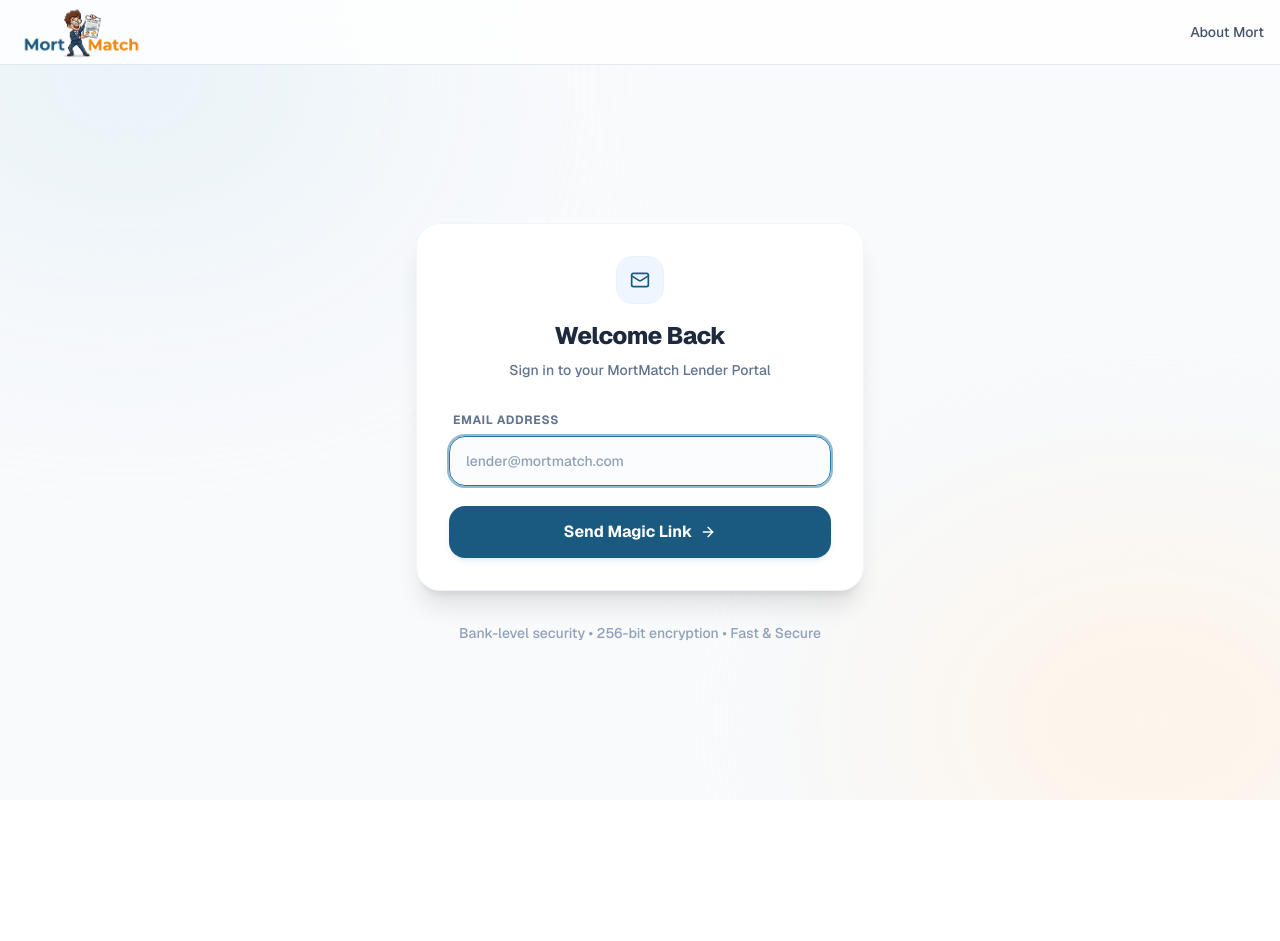
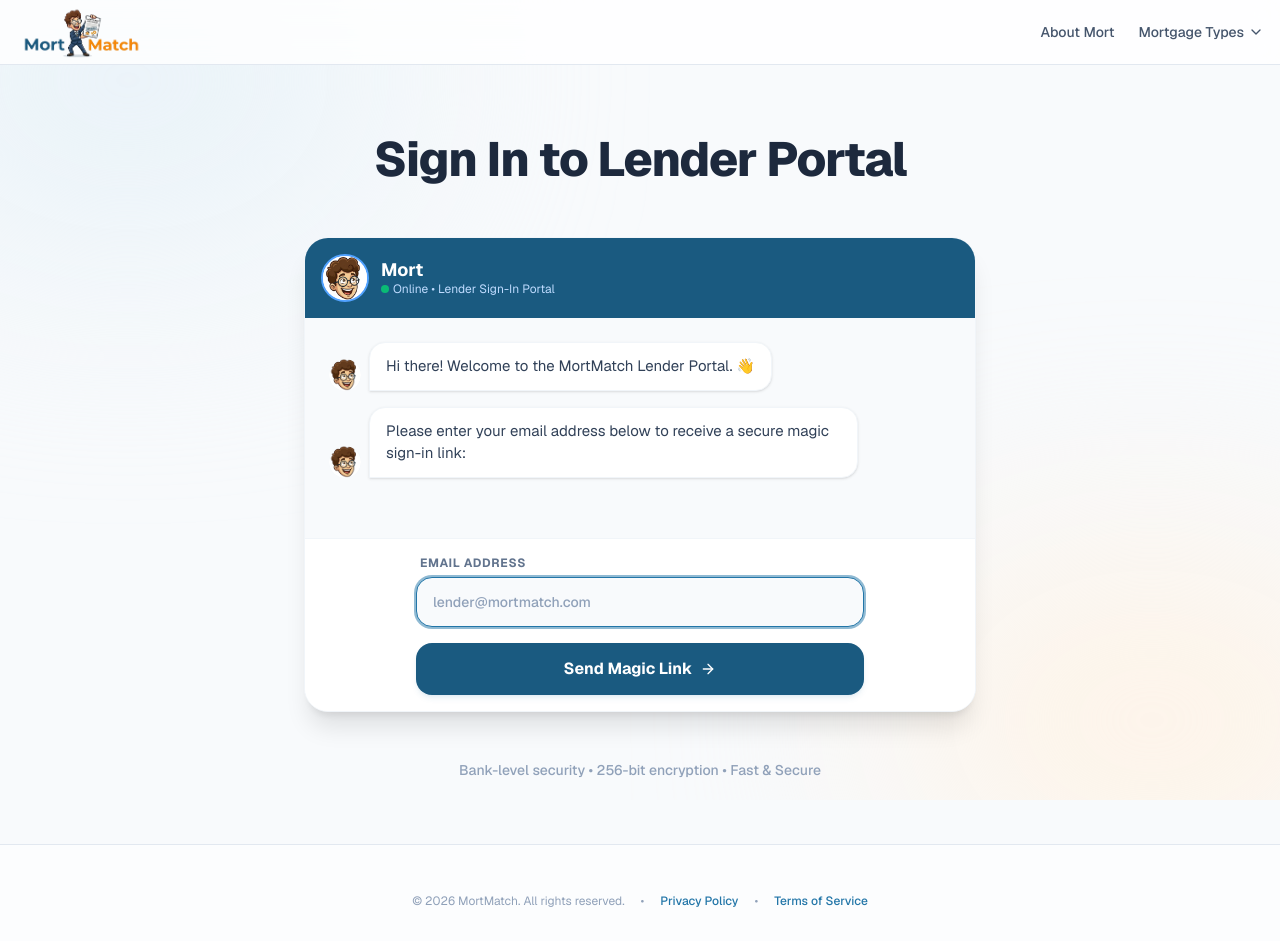
Before and after one commit to hartmanryan/mortmatch, a Next.js app: page /login in a window 1280 px wide. Before the commit the page ends 800 px from the top, so only its background shows below. Built offline with nearby package versions, Linux system fonts and the light colour scheme.

Commit message:
Style login page like homepage chatbot and synchronize header dropdown navigation

```diff
--- a/src/app/login/page.tsx
+++ b/src/app/login/page.tsx
@@ -5,6 +5,7 @@ import { Mail, ArrowRight, Loader2, CheckCircle2 } from 'lucide-react';
 import { createBrowserClient } from '@supabase/ssr';
 import Image from 'next/image';
 import Link from 'next/link';
+import Footer from "@/components/Footer";
 
 export default function LoginPage() {
   const [email, setEmail] = useState('');
@@ -53,44 +54,116 @@ export default function LoginPage() {
               <Image src="/mortlogo.png" alt="MortMatch" fill className="object-contain object-left" />
             </div>
           </Link>
-          <nav className="flex items-center gap-6 text-sm font-medium text-slate-600">
+          <nav className="hidden md:flex items-center gap-6 text-sm font-medium text-slate-600">
             <Link href="/about" className="hover:text-blue-600 transition-colors">About Mort</Link>
+            <div className="relative group">
+              <button className="flex items-center gap-1 hover:text-blue-600 transition-colors py-2">
+                Mortgage Types
+                <svg xmlns="http://www.w3.org/2000/svg" width="16" height="16" viewBox="0 0 24 24" fill="none" stroke="currentColor" strokeWidth="2" strokeLinecap="round" strokeLinejoin="round"><path d="m6 9 6 6 6-6"/></svg>
+              </button>
+              <div className="absolute top-full right-0 mt-0 w-48 bg-white border border-slate-200 rounded-xl shadow-lg opacity-0 invisible group-hover:opacity-100 group-hover:visible transition-all duration-200 overflow-hidden flex flex-col z-50">
+                <Link href="/first" className="px-4 py-3 hover:bg-slate-50 transition-colors border-b border-slate-100 text-slate-700 hover:text-blue-600">First Time Buyer</Link>
+                <Link href="/refinance" className="px-4 py-3 hover:bg-slate-50 transition-colors border-b border-slate-100 text-slate-700 hover:text-blue-600">Refinance</Link>
+                <Link href="/self-employed" className="px-4 py-3 hover:bg-slate-50 transition-colors border-b border-slate-100 text-slate-700 hover:text-blue-600">Self Employed</Link>
+                <Link href="/reverse" className="px-4 py-3 hover:bg-slate-50 transition-colors text-slate-700 hover:text-blue-600">Reverse Mortgage</Link>
+              </div>
+            </div>
           </nav>
         </div>
       </header>
 
       {/* Main Container */}
-      <main className="relative z-10 flex-1 flex flex-col items-center justify-center px-4 py-16">
-        <div className="w-full max-w-md bg-white rounded-3xl shadow-xl border border-slate-100 p-8 flex flex-col">
-          <div className="text-center mb-8">
-            <div className="inline-flex items-center justify-center w-12 h-12 rounded-2xl bg-blue-50 text-blue-600 mb-4 border border-blue-100">
-              <Mail className="w-5 h-5" />
-            </div>
-            <h1 className="text-2xl font-extrabold text-slate-800 mb-2 tracking-tight">Welcome Back</h1>
-            <p className="text-slate-500 text-sm font-medium">Sign in to your MortMatch Lender Portal</p>
+      <main className="relative z-10 flex-1 flex flex-col items-center justify-center px-4 py-12 md:py-16">
+        <div className="text-center mb-8 max-w-2xl flex flex-col items-center">
+          <h1 className="text-4xl md:text-5xl font-extrabold text-slate-800 tracking-tight mb-4 leading-tight">
+            Sign In to Lender Portal
+          </h1>
         </div>
 
-          {sent ? (
-            <div className="text-center space-y-6 animate-fade-in">
-              <div className="bg-emerald-50 border border-emerald-100 rounded-2xl p-5 text-left flex items-start gap-3">
-                <CheckCircle2 className="w-5 h-5 text-emerald-600 shrink-0 mt-0.5" />
+        {/* Chat UI Form Box */}
+        <div className="w-full max-w-2xl mx-auto bg-white rounded-3xl shadow-xl overflow-hidden border border-slate-100 flex flex-col transition-all duration-300">
+          {/* Blue Chat Header */}
+          <div className="bg-blue-600 p-4 text-white flex items-center gap-3">
+            <div className="relative w-12 h-12 bg-white rounded-full p-1 overflow-hidden shrink-0 border-2 border-blue-400">
+              <Image src="/mort_face.png" alt="Mort" fill className="object-cover" />
+            </div>
             <div>
-                  <p className="text-emerald-800 text-sm font-bold">Check your email!</p>
-                  <p className="text-slate-600 text-xs mt-1 leading-relaxed">
-                    We sent a magic sign-in link to <span className="font-semibold text-slate-900">{email}</span>. Please check your inbox and click the link to complete signing in.
+              <h2 className="font-bold text-lg leading-tight">Mort</h2>
+              <p className="text-blue-200 text-xs flex items-center gap-1">
+                <span className="w-2 h-2 rounded-full bg-green-400 inline-block animate-pulse"></span>
+                Online • Lender Sign-In Portal
               </p>
             </div>
           </div>
+
+          {/* Chat Body Area */}
+          <div className="flex-grow overflow-y-auto p-4 md:p-6 bg-slate-50 space-y-4 min-h-[220px]">
+            {/* Mort Greeting 1 */}
+            <div className="flex justify-start">
+              <div className="flex max-w-[85%] flex-row items-end gap-2">
+                <div className="w-8 h-8 rounded-full bg-blue-100 shrink-0 overflow-hidden relative">
+                  <Image src="/mort_face.png" alt="Mort" fill className="object-cover" />
+                </div>
+                <div className="px-4 py-3 rounded-2xl shadow-sm text-[15px] bg-white text-slate-700 border border-slate-100 rounded-bl-none">
+                  Hi there! Welcome to the MortMatch Lender Portal. 👋
+                </div>
+              </div>
+            </div>
+
+            {/* Mort Greeting 2 */}
+            <div className="flex justify-start">
+              <div className="flex max-w-[85%] flex-row items-end gap-2">
+                <div className="w-8 h-8 rounded-full bg-blue-100 shrink-0 overflow-hidden relative">
+                  <Image src="/mort_face.png" alt="Mort" fill className="object-cover" />
+                </div>
+                <div className="px-4 py-3 rounded-2xl shadow-sm text-[15px] bg-white text-slate-700 border border-slate-100 rounded-bl-none">
+                  Please enter your email address below to receive a secure magic sign-in link:
+                </div>
+              </div>
+            </div>
+
+            {/* If sent, show user message and Mort response */}
+            {sent && (
+              <>
+                <div className="flex justify-end">
+                  <div className="flex max-w-[85%] flex-row-reverse items-end gap-2">
+                    <div className="px-4 py-3 rounded-2xl shadow-sm text-[15px] bg-blue-600 text-white rounded-br-none font-medium">
+                      {email}
+                    </div>
+                  </div>
+                </div>
+
+                <div className="flex justify-start">
+                  <div className="flex max-w-[85%] flex-row items-end gap-2">
+                    <div className="w-8 h-8 rounded-full bg-blue-100 shrink-0 overflow-hidden relative">
+                      <Image src="/mort_face.png" alt="Mort" fill className="object-cover" />
+                    </div>
+                    <div className="px-4 py-3 rounded-2xl shadow-sm text-[15px] bg-white text-slate-700 border border-slate-100 rounded-bl-none space-y-2">
+                      <p className="font-bold text-emerald-600 flex items-center gap-1.5">
+                        <CheckCircle2 className="w-4 h-4 text-emerald-500" />
+                        Check your email!
+                      </p>
+                      <p className="text-slate-600 text-sm leading-relaxed">
+                        We sent a magic sign-in link to <span className="font-semibold text-slate-900">{email}</span>. Click the link in your inbox to complete signing in.
+                      </p>
                       <button
                         onClick={() => setSent(false)}
-                className="text-blue-600 hover:text-blue-700 text-sm font-semibold transition-colors duration-200 underline underline-offset-4 cursor-pointer"
+                        className="text-blue-600 hover:text-blue-700 text-xs font-semibold underline underline-offset-4 cursor-pointer block pt-1.5"
                       >
                         Use a different email address
                       </button>
                     </div>
-          ) : (
-            <form onSubmit={handleLogin} className="space-y-5">
-              <div className="space-y-2">
+                  </div>
+                </div>
+              </>
+            )}
+          </div>
+
+          {/* Form Area */}
+          {!sent && (
+            <div className="p-4 border-t border-slate-100 bg-white">
+              <form onSubmit={handleLogin} className="space-y-4 max-w-md mx-auto">
+                <div className="space-y-1.5">
                   <label htmlFor="email" className="block text-xs font-bold text-slate-500 uppercase tracking-wider pl-1">
                     Email Address
                   </label>
@@ -101,7 +174,7 @@ export default function LoginPage() {
                     value={email}
                     onChange={(e) => setEmail(e.target.value)}
                     placeholder="lender@mortmatch.com"
-                  className="w-full bg-slate-50/50 border border-slate-200 rounded-2xl px-4 py-3.5 text-slate-800 placeholder:text-slate-400 focus:outline-none focus:ring-2 focus:ring-blue-500/50 focus:border-blue-500 transition-all font-medium text-sm"
+                    className="w-full bg-slate-50 border border-slate-200 rounded-2xl px-4 py-3.5 text-slate-800 placeholder:text-slate-400 focus:outline-none focus:ring-2 focus:ring-blue-500/50 focus:border-blue-500 transition-all font-medium text-sm"
                     autoFocus
                   />
                 </div>
@@ -122,18 +195,21 @@ export default function LoginPage() {
                 </button>
 
                 {errorMsg && (
-                <div className="mt-4 p-4 bg-red-50 border border-red-150 text-red-600 text-sm rounded-2xl text-center font-semibold">
+                  <div className="p-4 bg-red-50 border border-red-150 text-red-600 text-sm rounded-2xl text-center font-semibold">
                     {errorMsg}
                   </div>
                 )}
               </form>
+            </div>
           )}
         </div>
 
-        <div className="mt-8 text-center text-slate-400 text-sm font-medium">
+        <div className="mt-12 text-center text-slate-400 text-sm font-medium">
           <p>Bank-level security • 256-bit encryption • Fast & Secure</p>
         </div>
       </main>
+
+      <Footer showProLink={false} />
     </div>
   );
 }
--- a/src/app/pro/page.tsx
+++ b/src/app/pro/page.tsx
@@ -21,6 +21,8 @@ export default function ProPage() {
               </button>
               <div className="absolute top-full right-0 mt-0 w-48 bg-white border border-slate-200 rounded-xl shadow-lg opacity-0 invisible group-hover:opacity-100 group-hover:visible transition-all duration-200 overflow-hidden flex flex-col z-50">
                 <Link href="/first" className="px-4 py-3 hover:bg-slate-50 transition-colors border-b border-slate-100 text-slate-700 hover:text-blue-600">First Time Buyer</Link>
+                <Link href="/refinance" className="px-4 py-3 hover:bg-slate-50 transition-colors border-b border-slate-100 text-slate-700 hover:text-blue-600">Refinance</Link>
+                <Link href="/self-employed" className="px-4 py-3 hover:bg-slate-50 transition-colors border-b border-slate-100 text-slate-700 hover:text-blue-600">Self Employed</Link>
                 <Link href="/reverse" className="px-4 py-3 hover:bg-slate-50 transition-colors text-slate-700 hover:text-blue-600">Reverse Mortgage</Link>
               </div>
             </div>
```
Lines whose indentation alone changed are shown as unchanged.
